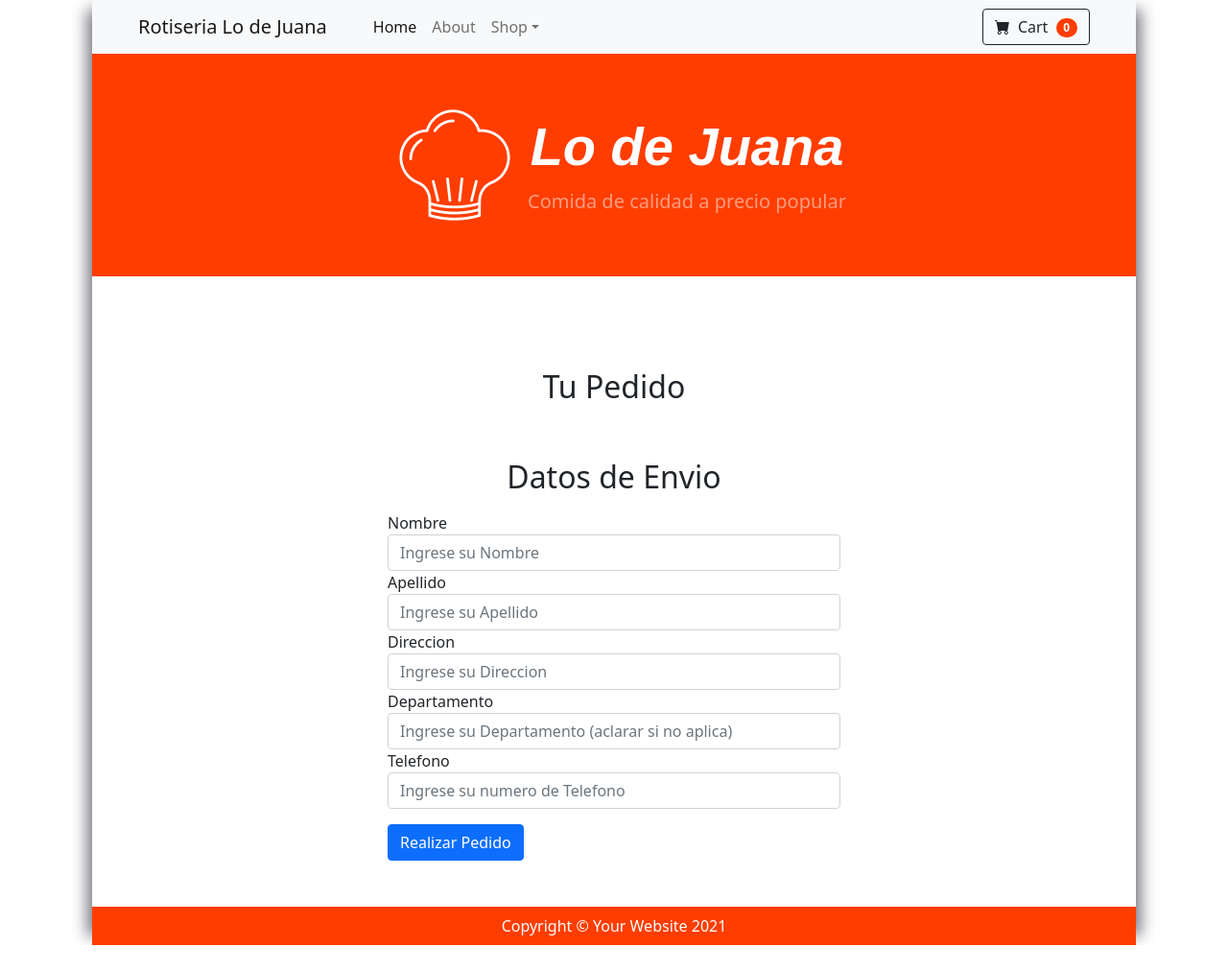
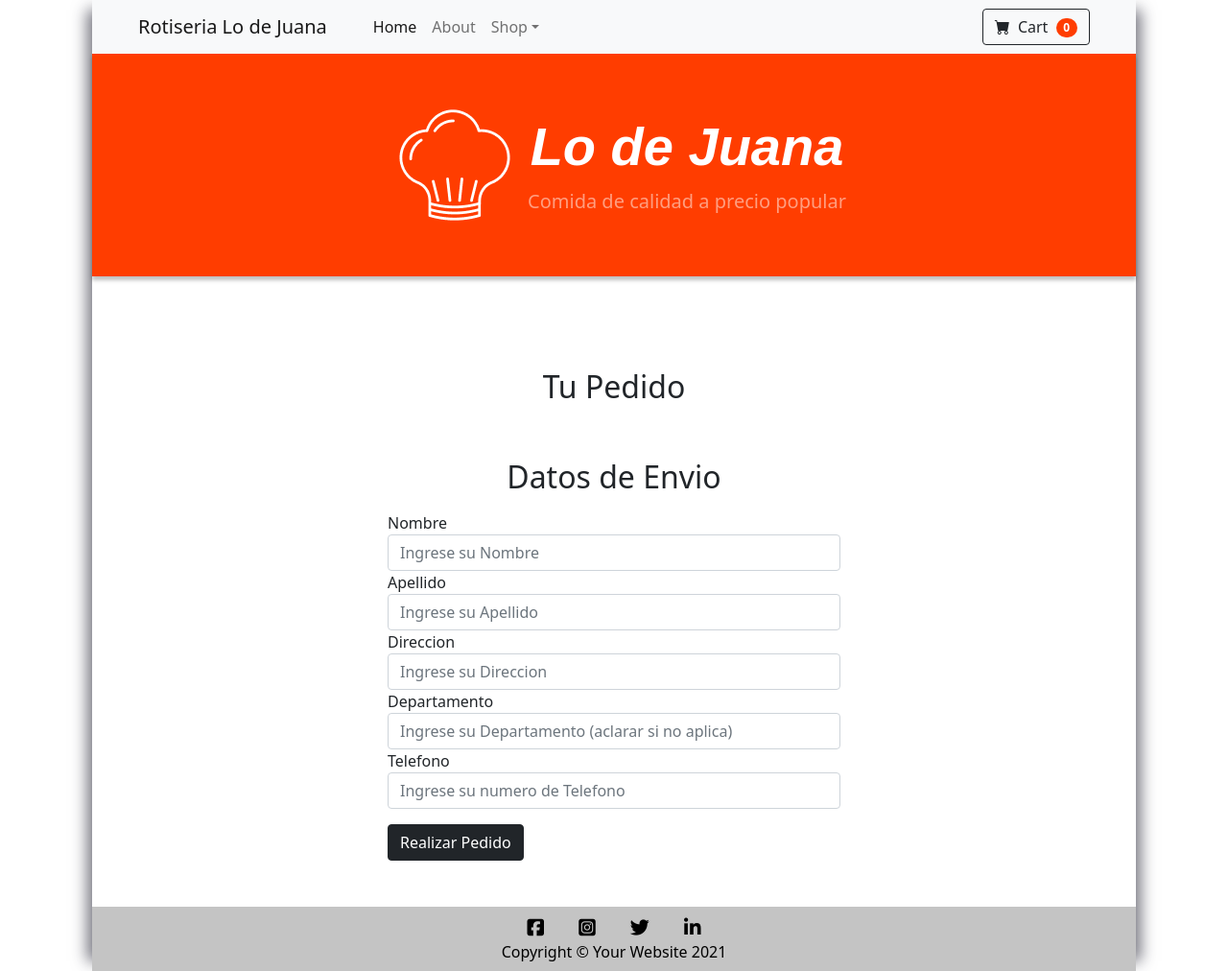
Before and after one commit to Sencahe/Restaurante-ifts, a Flask app: page /Carrito in a window 1280 px wide. Shown: the whole page at 96% size. Before the commit the page ends 985 px from the top, so only its background shows below. Run offline with Flask 2, Linux system fonts and the light colour scheme; some libraries are stand-ins or nearby versions; some web fonts are replaced.

Commit message:
Segunda modificcion grafica

```diff
--- a/Vistas/carrito.html
+++ b/Vistas/carrito.html
@@ -38,7 +38,7 @@
                         <label for="telefono">Telefono</label>
                         <input type="text" name="telefono_cliente" class="form-control" id="exampleInputPassword1" placeholder="Ingrese su numero de Telefono">
                     </div >
-                   <button type="submit" class="btn btn-primary text-center mt-3">Realizar Pedido</button>
+                   <button type="submit" class="btn btn-dark text-center mt-3">Realizar Pedido</button>
                 </form>
             </div>
         </section>
--- a/Vistas/css/mystyles.css
+++ b/Vistas/css/mystyles.css
@@ -12,8 +12,14 @@
 .barra {
     padding-top: .5rem !important;
     padding-bottom: .5rem !important;
+    box-shadow: 0px 4px 4px rgba(0, 0, 0, 0.25);
 }
 
+.barra_pie {
+    padding-top: .5rem !important;
+    padding-bottom: .5rem !important;
+    background-color: #c4c4c4 !important;
+}
 .header_logo {
     width: 7.5rem;
     height: 7.5rem;
@@ -34,3 +40,30 @@
     font-weight: 800;
     font-style: italic;
 }
+
+.btn-dark:hover {
+    background-color: rgba(255,61,0,1);
+    border-color: rgba(255,61,0,1);
+}
+
+.social_media_footer {
+    padding: .1rem;
+    color: black;
+    text-align: center;
+}
+.social_media_footer a {
+    text-decoration: none;
+    /* Arriba | Derecha | Abajo | Izquierda */
+    padding: .2rem 1rem .2rem 1rem;
+    color: black;
+}
+.card_shadow {
+    border-radius: .8rem;
+    box-shadow: 0 0 20px 0 rgba(0, 0, 0, 0.2), 0 5px 5px 0 rgba(0, 0, 0, 0.24);
+}
+.card_photo {
+    border-top-left-radius: .8rem;
+    border-top-right-radius: .8rem;
+    margin: 0 auto;
+    padding: .5rem !important;
+}
--- a/Vistas/templates/base.html
+++ b/Vistas/templates/base.html
@@ -1,5 +1,6 @@
 <!DOCTYPE html>
 <html lang="en">
+
 <head>
     <meta charset="utf-8" />
     <meta name="viewport" content="width=device-width, initial-scale=1, shrink-to-fit=no" />
@@ -15,29 +16,37 @@
 
 
     <!-- CSS only -->
-<link href="https://cdn.jsdelivr.net/npm/bootstrap@5.1.3/dist/css/bootstrap.min.css" rel="stylesheet" integrity="sha384-1BmE4kWBq78iYhFldvKuhfTAU6auU8tT94WrHftjDbrCEXSU1oBoqyl2QvZ6jIW3" crossorigin="anonymous">
+    <link href="https://cdn.jsdelivr.net/npm/bootstrap@5.1.3/dist/css/bootstrap.min.css" rel="stylesheet"
+        integrity="sha384-1BmE4kWBq78iYhFldvKuhfTAU6auU8tT94WrHftjDbrCEXSU1oBoqyl2QvZ6jIW3" crossorigin="anonymous">
 
     <link href="https://fonts.googleapis.com/css?family=Work+Sans&display=swap" rel="stylesheet" />
     <link href="https://fonts.googleapis.com/css?family=Rosario&display=swap" rel="stylesheet" />
 
     <link href="/Vistas/css/mystyles.css" rel="stylesheet" />
 </head>
+
 <body>
     <div id="contenedor">
         <!-- Navigation-->
         <nav class="navbar navbar-expand-lg navbar-light bg-light">
             <div class="container px-4 px-lg-5">
                 <a class="navbar-brand" href="/">Rotiseria Lo de Juana</a>
-                <button class="navbar-toggler" type="button" data-bs-toggle="collapse" data-bs-target="#navbarSupportedContent" aria-controls="navbarSupportedContent" aria-expanded="false" aria-label="Toggle navigation"><span class="navbar-toggler-icon"></span></button>
+                <button class="navbar-toggler" type="button" data-bs-toggle="collapse"
+                    data-bs-target="#navbarSupportedContent" aria-controls="navbarSupportedContent"
+                    aria-expanded="false" aria-label="Toggle navigation"><span
+                        class="navbar-toggler-icon"></span></button>
                 <div class="collapse navbar-collapse" id="navbarSupportedContent">
                     <ul class="navbar-nav me-auto mb-2 mb-lg-0 ms-lg-4">
                         <li class="nav-item"><a class="nav-link active" aria-current="page" href="/Home">Home</a></li>
                         <li class="nav-item"><a class="nav-link" href="#!">About</a></li>
                         <li class="nav-item dropdown">
-                            <a class="nav-link dropdown-toggle" id="navbarDropdown" href="#" role="button" data-bs-toggle="dropdown" aria-expanded="false">Shop</a>
+                            <a class="nav-link dropdown-toggle" id="navbarDropdown" href="#" role="button"
+                                data-bs-toggle="dropdown" aria-expanded="false">Shop</a>
                             <ul class="dropdown-menu" aria-labelledby="navbarDropdown">
                                 <li><a class="dropdown-item" href="#!">All Products</a></li>
-                                <li><hr class="dropdown-divider" /></li>
+                                <li>
+                                    <hr class="dropdown-divider" />
+                                </li>
                                 <li><a class="dropdown-item" href="#!">Popular Items</a></li>
                                 <li><a class="dropdown-item" href="#!">New Arrivals</a></li>
                             </ul>
@@ -47,7 +56,8 @@
                         <a class="btn btn-outline-dark" type="submit" href="{{url_for('carrito')}}">
                             <i class="bi-cart-fill me-1"></i>
                             Cart
-                            <span class="badge bg-dark text-white ms-1 rounded-pill">{{session['carrito']|length}}</span>
+                            <span
+                                class="badge bg-dark text-white ms-1 rounded-pill">{{session['carrito']|length}}</span>
                         </a>
                     </form>
                 </div>
@@ -68,13 +78,32 @@
         {% endblock base %}
 
         <!-- Footer-->
-        <footer class="py-5 bg-dark barra">
-            <div class="container"><p class="m-0 text-center text-white">Copyright &copy; Your Website 2021</p></div>
+        <footer class="py-5 bg-dark barra_pie">
+            <div class="container">
+                <div class="social_media_footer">
+                    <a href="https://www.facebook.com/" target="_blank">
+                        <i class="fab fa-facebook-square fa-lg"></i>
+                    </a>
+                    <a href="https://www.instagram.com/" target="_blank">
+                        <i class="fab fa-instagram-square fa-lg"></i>
+                    </a>
+                    <a href="https://www.twitter.com/" target="_blank">
+                        <i class="fab fa-twitter fa-lg"></i>
+                    </a>
+                    <a href="https://www.linkedin.com/" target="_blank">
+                        <i class="fab fa-linkedin-in fa-lg"></i>
+                    </a>
+                </div>
+                <p class="m-0 text-center text-black">Copyright &copy; Your Website 2021</p>
+            </div>
         </footer>
     </div>
     <!-- Bootstrap core JS-->
     <script src="https://cdn.jsdelivr.net/npm/bootstrap@5.1.3/dist/js/bootstrap.bundle.min.js"></script>
     <!-- Core theme JS-->
     <script src="{{ url_for('static',filename='js/scripts.js') }}"></script>
+    <!--Font Awesome-->
+    <script src="https://kit.fontawesome.com/7b27addec7.js" crossorigin="anonymous"></script>
 </body>
+
 </html>
--- a/Vistas/templates/producto.html
+++ b/Vistas/templates/producto.html
@@ -17,9 +17,9 @@
 
             {% for producto in productos %}
                 <div class="col mb-5">
-                    <div class="card h-100">
+                    <div class="card h-100 card_shadow">
                         <!-- Product image-->
-                        <img class="card-img-top p-1" src="{{producto.url_foto}}" alt="..." />
+                        <img class="card-img-top p-1 card_photo" src="{{producto.url_foto}}" alt="..." />
                         <!-- Product details-->
                         <div class="card-body p-4">
                             <div class="text-center">
```
Lines whose indentation alone changed are shown as unchanged.
